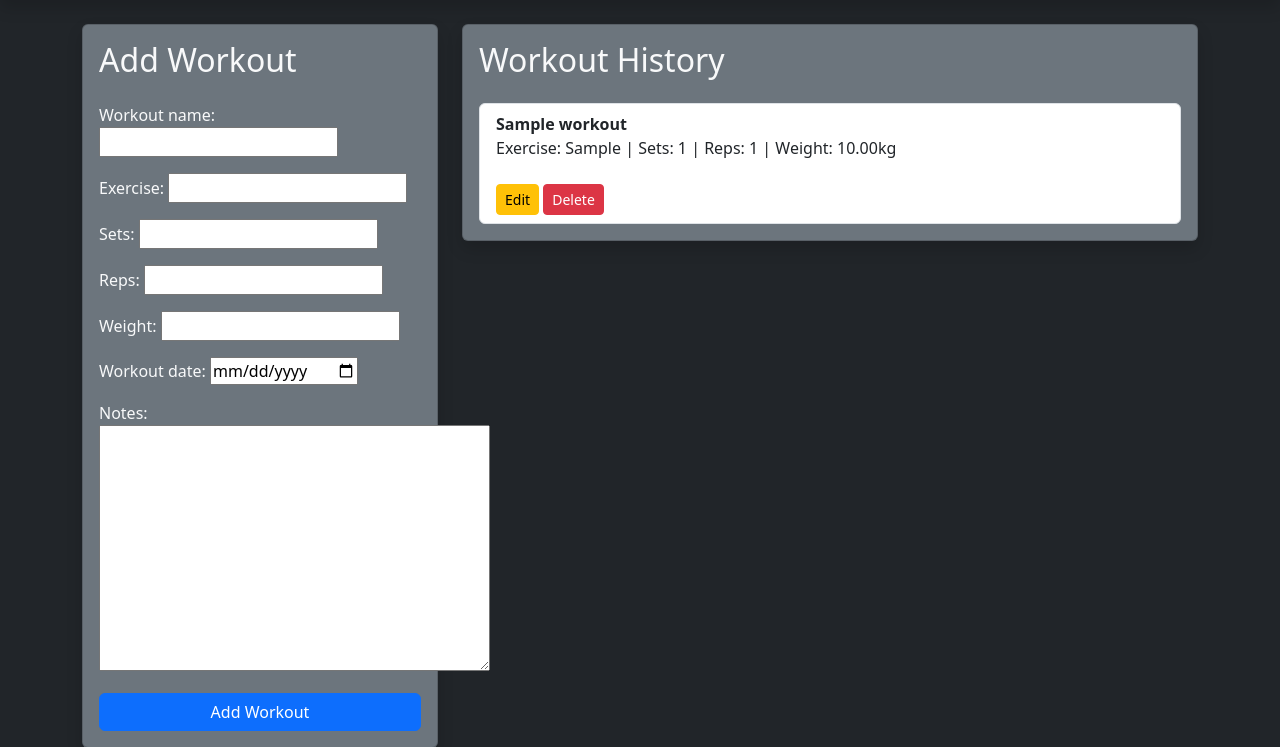
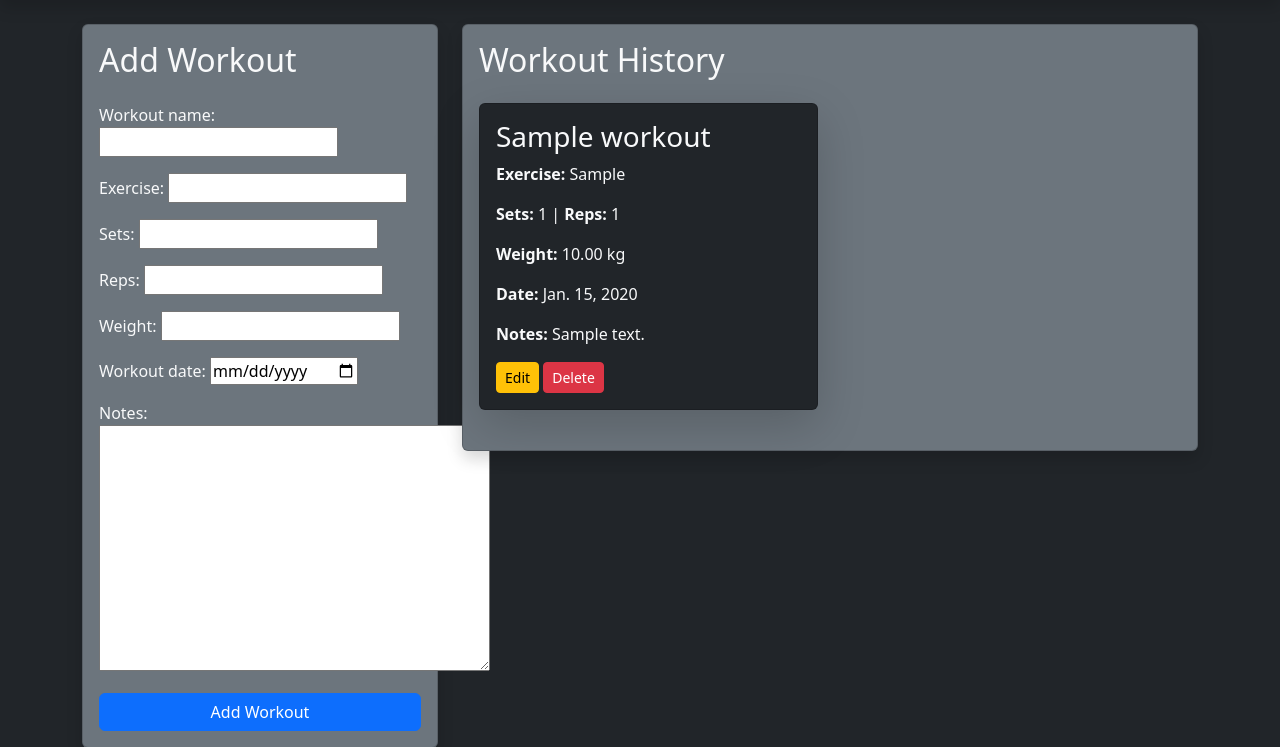
Before and after one commit to DarthCookie45/Workout-tracker-app, a Django app: page / in a window 1280 px wide. Shown: the part 50-797 px from the top of the page. Run offline with Django 5.2, Linux system fonts and the light colour scheme; tables that the repository leaves empty hold one stand-in row (values such as "Sample post").

Commit message:
Add testing logs and Style workout entries using Bootstrap cards

```diff
--- a/tracker/templates/tracker/home.html
+++ b/tracker/templates/tracker/home.html
@@ -23,30 +23,44 @@
         <h2 class="mb-4">Workout History</h2>
 
         {% if workouts %}
-        <ul class="list-group">
+        <div class="row mt-4">
           {% for workout in workouts %}
-          <li class="list-group-item">
-            <strong>{{ workout.workout_name }}</strong><br />
+          <div class="col-md-6 mb-4">
+            <div class="card bg-dark text-light shadow-lg h-100">
+              <div class="card-body">
+                <h3 class="card-title">{{ workout.workout_name }}</h3>
 
-            Exercise: {{ workout.exercise }} | Sets: {{ workout.sets }} | Reps:
-            {{ workout.reps }} | Weight: {{ workout.weight }}kg
-            <br /><br />
+                <p><strong>Exercise:</strong> {{ workout.exercise }}</p>
+
+                <p>
+                  <strong>Sets:</strong> {{ workout.sets }} |
+                  <strong>Reps:</strong> {{ workout.reps }}
+                </p>
+
+                <p><strong>Weight:</strong> {{ workout.weight }} kg</p>
+
+                <p><strong>Date:</strong> {{ workout.workout_date }}</p>
+
+                <p><strong>Notes:</strong> {{ workout.notes }}</p>
 
                 <a
                   href="{% url 'edit_workout' workout.id %}"
-              class="btn btn-sm btn-warning"
+                  class="btn btn-warning btn-sm"
                 >
                   Edit
                 </a>
+
                 <a
                   href="{% url 'delete_workout' workout.id %}"
-              class="btn btn-sm btn-danger"
+                  class="btn btn-danger btn-sm"
                 >
                   Delete
                 </a>
-          </li>
+              </div>
+            </div>
+          </div>
           {% endfor %}
-        </ul>
+        </div>
 
         {% else %}
 
```
Also changed, not shown: README.md. Lines whose indentation alone changed are shown as unchanged.
